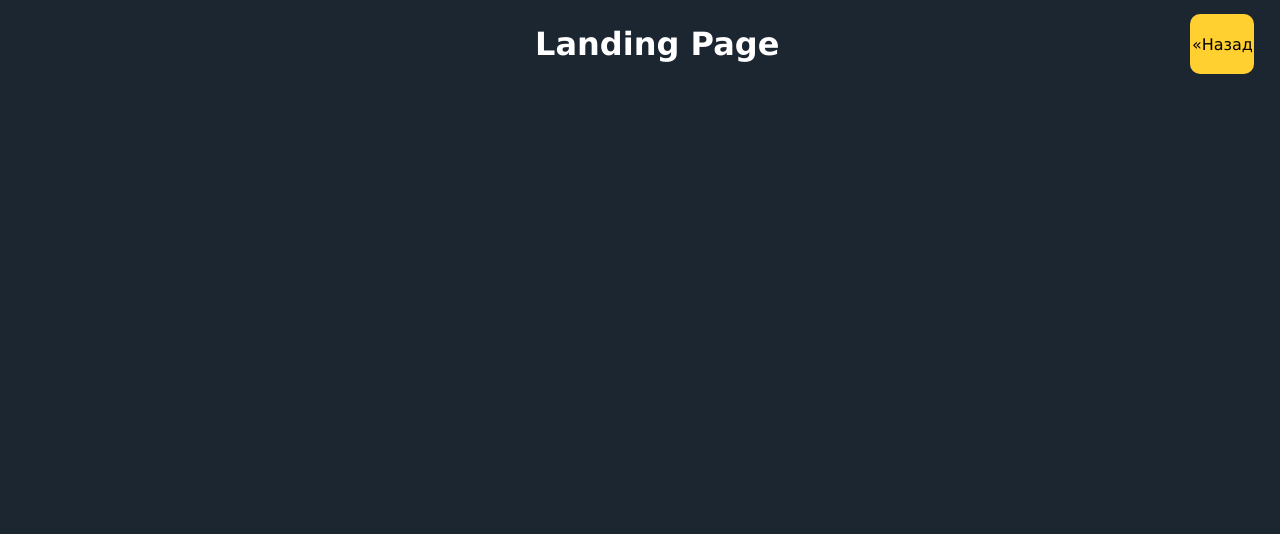
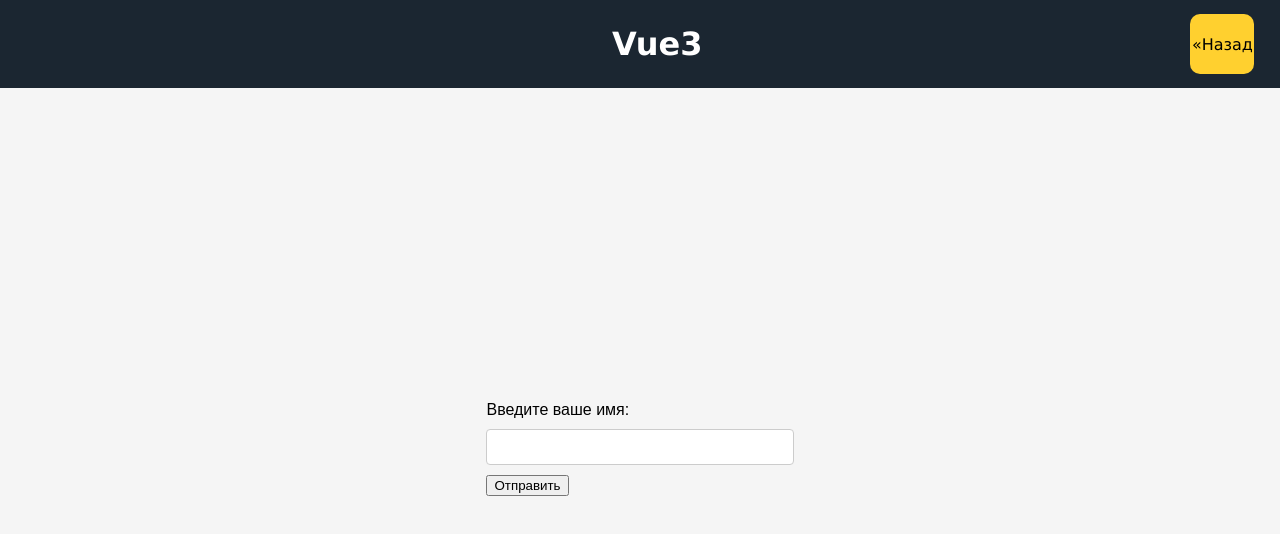
Before and after one commit to Olehouseproduction/new_project, a Vue app: page /#/Task4 in a window 1280 px wide. Shown: the top 534 px of the page. Built offline with nearby package versions, Linux system fonts and the light colour scheme.

Commit message:
Task4.Greeting by name

```diff
--- a/src/components/Task4.vue
+++ b/src/components/Task4.vue
@@ -1,14 +1,86 @@
 <script setup>
 import Header from "./ui-components/Header.vue";
+
+import { ref, computed } from "vue";
+
+const userName = ref(""); // userName - это реактивная переменная, связанная с полем ввода имени. Она хранит значение, которое пользователь вводит в поле ввода. Когда значение userName изменяется, благодаря использованию ref, Vue автоматически обнаруживает это изменение и обновляет DOM.
+const showMessage = ref(false); // showMessage - это реактивная переменная, которая отвечает за показ/скрытие приветствия. Изначально она установлена в false, что означает, что приветствие не должно отображаться. Когда пользователь нажимает кнопку "Отправить", функция showGreeting меняет значение showMessage на true, что приводит к отображению приветствия в шаблоне.
+
+const greeting = computed(() => {
+  if (userName.value) {
+    return `Привет, ${userName.value}!`;
+  } else {
+    return "Введите ваше имя.";
+  }
+});
+
+// Здесь мы проверяем, есть ли значение в переменной userName. .value используется для доступа к значению, хранящемуся в реактивной переменной userName. Если userName имеет значение (т.е. не пустое), то мы возвращаем строку приветствия вида Привет, Имя!, где Имя заменяется на реальное имя пользователя из userName. В противном случае (если userName пустое), возвращается строка "Введите ваше имя.". Суть этой части кода заключается в том, что она создает свойство greeting, которое автоматически меняется в зависимости от значения userName. Когда пользователь вводит имя в поле ввода, userName изменяется, и тогда greeting пересчитывается и обновляется, отражая новое приветствие на экране.
+
+const showGreeting = () => {
+  showMessage.value = true;
+};
 </script>
 
 <template>
   <div class="main">
-    <Header name="Landing Page" />
-    <div class="workspace--task4"></div>
+    <!-- <Header name="Landing Page" /> -->
+    <Header name="Vue3" />
+    <div class="workspace--task4">
+      <body>
+        <div id="app-container">
+          <label for="nameInput">Введите ваше имя:</label>
+          <input type="text" id="nameInput" v-model="userName" />
+          <!-- Здесь используется директива v-model, которая связывает значение ввода с переменной userName. То есть, если пользователь вводит текст в это поле, значение будет автоматически присвоено переменной userName. -->
+          <button @click="showGreeting">Отправить</button>
+          <!-- Здесь используется директива @click, чтобы связать событие клика на кнопке с функцией showGreeting. Это означает, что при клике на кнопку будет выполнена функция showGreeting. -->
+          <p v-if="showMessage">{{ greeting }}</p>
+          <!-- Здесь используется директива v-if, которая проверяет значение переменной showMessage. Если она равна true, то элемент будет отображен на экране. Внутри элемента выводится содержимое переменной greeting, которое определено в ранее объявленной вычисляемой переменной greeting. -->
+        </div>
+      </body>
+      <!--  -->
+    </div>
   </div>
 </template>
 
 <style lang="scss" scoped>
 @import "../styles/mixin.scss";
+
+body {
+  font-family: Arial, sans-serif;
+  margin: 0;
+  padding: 0;
+  display: flex;
+  justify-content: center;
+  align-items: center;
+  height: 90vh;
+  background-color: #f5f5f5;
+  color: black;
+}
+
+#app {
+  background-color: #fff;
+  border-radius: 8px;
+  box-shadow: 0px 0px 10px rgba(0, 0, 0, 0.2);
+  padding: 20px;
+  text-align: center;
+}
+
+label {
+  display: block;
+  margin-bottom: 10px;
+}
+
+input {
+  width: 100%;
+  padding: 8px;
+  border: 1px solid #ccc;
+  border-radius: 4px;
+  font-size: 16px;
+  margin-bottom: 10px;
+}
+
+p {
+  font-size: 18px;
+  font-weight: bold;
+}
 </style>
```
